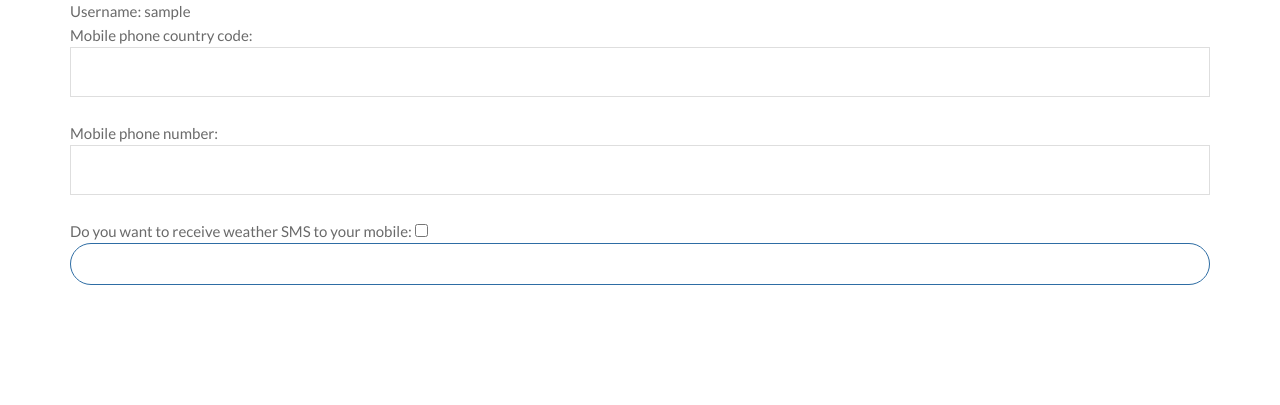
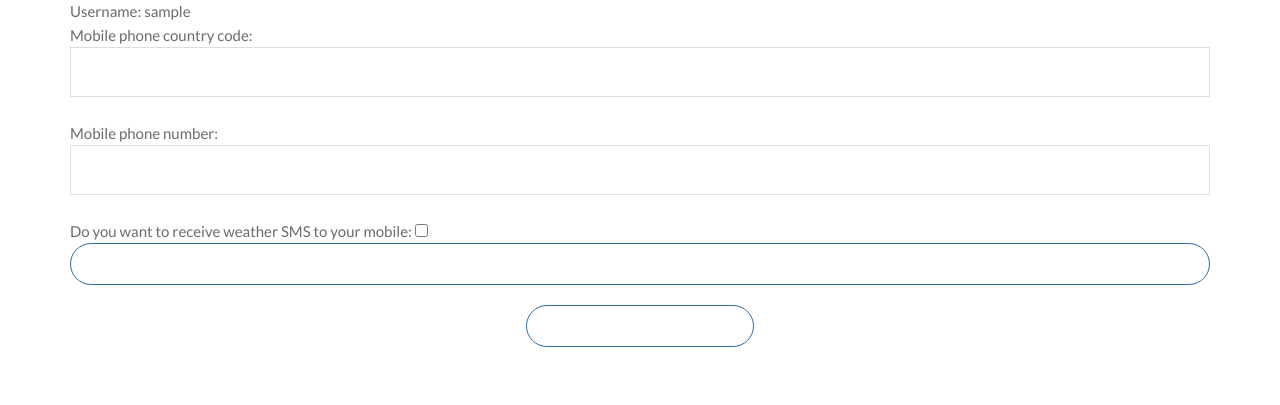
Before and after one commit to GoranAviani/Amibit2, a Django app: page /user_phone/edit/ in a window 1280 px wide. Shown: the part 81-486 px from the top of the page. Run offline with Django 3.2, Linux system fonts and the light colour scheme; the visitor is signed in with stand-in values (Sample User, id 1); parts of the project's set-up code (start-up, migrations or seed data) failed here and were passed over; some libraries are stand-ins or nearby versions; some web fonts are replaced.

Commit message:
Urls and buttons to run an internal function

```diff
--- a/amibit2/settings.py
+++ b/amibit2/settings.py
@@ -42,6 +42,8 @@ INSTALLED_APPS = [
     'expandeduser.apps.ExpandeduserConfig',
     'notelink.apps.NotelinkConfig',
     'mobile_phone.apps.MobilePhoneConfig',
+    'weather.apps.WeatherConfig',
+
 
     'social_django',
 ]
--- a/amibit2/urls.py
+++ b/amibit2/urls.py
@@ -26,6 +26,7 @@ urlpatterns = [
     path('nl/', include('notelink.urls')),
     path('search/', views.search_bar, name='search_bar'), #search/ is used in base.html
     path('user_phone/', include('mobile_phone.urls')),
+    path('weather_app/', include('weather.urls')),
 
     #path('about/', views.about, name='about'),
     #path('contact/', views.contact, name='contact'),
--- a/templates/mobile_phone/edit_user_phone.html
+++ b/templates/mobile_phone/edit_user_phone.html
@@ -17,6 +17,12 @@
 
     <button type="submit" class="btn btn-primary solid width-100 hover-black-text" >Save</button>
 </form>
+<div class="col-md-12 col-sm-12 col-xs-12 footer-widget footer-about-us " align="center">
+							<h3 class="widget-title"><a href="{% url 'send_daily_forecast' %}" class="btn btn-primary solid ">Send daily forecast</a></h3>
+
+					</div><!--/ End Faq-->
+
+
 </div>
 
 {% endblock %}
--- /dev/null
+++ b/weather/urls.py
@@ -0,0 +1,7 @@
+from django.urls import path
+from . import views
+
+urlpatterns = [
+    path('send_daily_forecast/', views.send_daily_forecast_to_all, name='send_daily_forecast'),
+
+]
```
